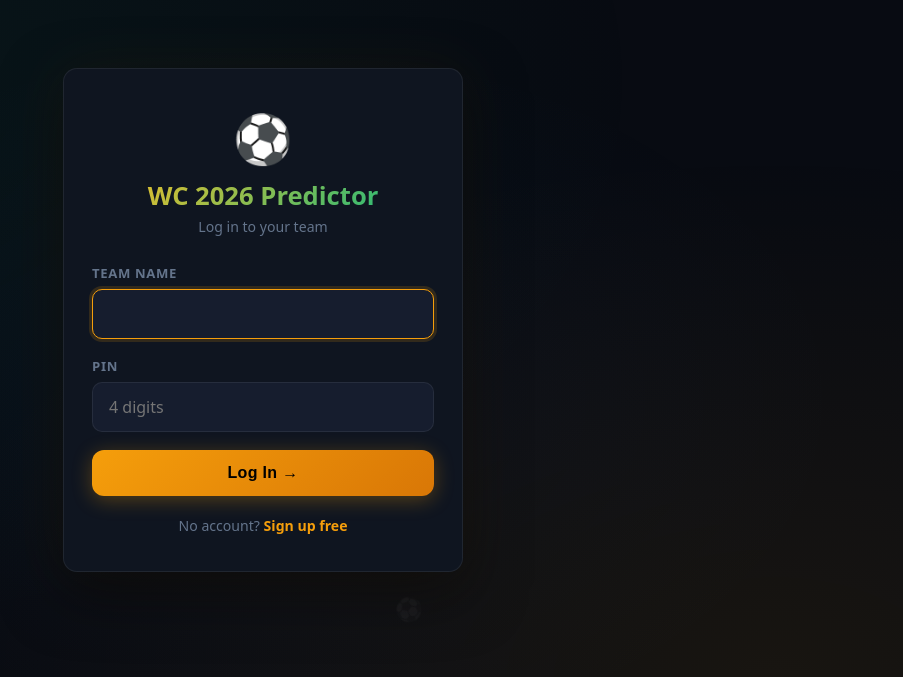
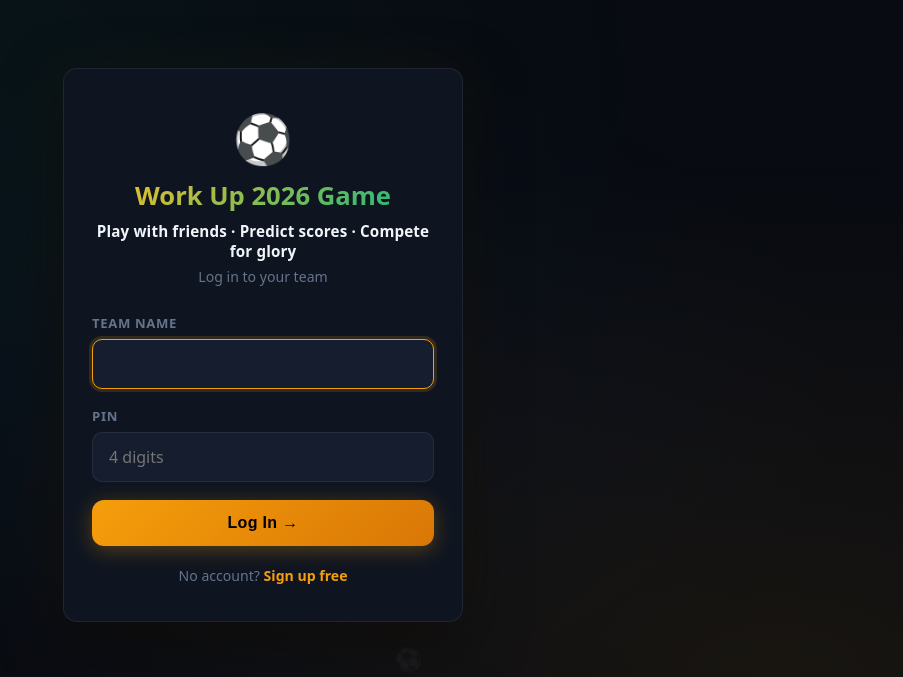
Before and after one commit to matteotassotiete/Worldcup-game, a Flask app: page /login in a window 1280 px wide. Shown: the top 677 px of the page, without its empty margins (377-1280 px from the left). Run offline with Flask 3, Linux system fonts and the light colour scheme.

Commit message:
Rename to Work Up World Cup Game; add tagline on login screen
Co-Authored-By: Claude Sonnet 4.6 <noreply@anthropic.com>

```diff
--- a/static/css/main.css
+++ b/static/css/main.css
@@ -241,6 +241,14 @@ h3 { font-size: 1rem; font-weight: 700; margin-bottom: 14px; color: var(--text);
   background-clip: text;
 }
 .auth-hero p { color: var(--muted); font-size: 0.88rem; margin-top: 4px; }
+.auth-tagline {
+  font-size: 0.95rem !important;
+  color: var(--text) !important;
+  font-weight: 600;
+  margin-top: 8px !important;
+  letter-spacing: .01em;
+}
+.auth-sub { margin-top: 6px !important; }
 .auth-switch { text-align: center; margin-top: 20px; font-size: 0.88rem; color: var(--muted); }
 .auth-switch a { color: var(--gold); text-decoration: none; font-weight: 600; }
 
--- a/templates/base.html
+++ b/templates/base.html
@@ -3,13 +3,13 @@
 <head>
 <meta charset="UTF-8">
 <meta name="viewport" content="width=device-width, initial-scale=1.0">
-<title>{% block title %}WC 2026 Predictor{% endblock %}</title>
+<title>{% block title %}Work Up World Cup Game{% endblock %}</title>
 <link rel="stylesheet" href="{{ url_for('static', filename='css/main.css') }}">
 </head>
 <body>
 {% if session.user_id %}
 <nav>
-  <a href="{{ url_for('predict') }}" class="nav-brand">⚽ <span>WC 2026</span></a>
+  <a href="{{ url_for('predict') }}" class="nav-brand">⚽ <span>Work Up WC</span></a>
   <div class="nav-links">
     <a href="{{ url_for('predict') }}" {% if request.endpoint=='predict' %}class="active"{% endif %}>Predict</a>
     <a href="{{ url_for('leaderboard') }}" {% if request.endpoint=='leaderboard' %}class="active"{% endif %}>Standings</a>
--- a/templates/login.html
+++ b/templates/login.html
@@ -1,11 +1,12 @@
 {% extends "base.html" %}
-{% block title %}Login — WC 2026{% endblock %}
+{% block title %}Login — Work Up World Cup Game{% endblock %}
 {% block content %}
 <div class="auth-card">
   <div class="auth-hero">
     <span class="ball">⚽</span>
-    <h1>WC 2026 Predictor</h1>
-    <p>Log in to your team</p>
+    <h1>Work Up 2026 Game</h1>
+    <p class="auth-tagline">Play with friends · Predict scores · Compete for glory</p>
+    <p class="auth-sub">Log in to your team</p>
   </div>
   <form method="post">
     <label>Team Name
--- a/templates/signup.html
+++ b/templates/signup.html
@@ -1,5 +1,5 @@
 {% extends "base.html" %}
-{% block title %}Sign Up — WC 2026{% endblock %}
+{% block title %}Sign Up — Work Up World Cup Game{% endblock %}
 {% block content %}
 <div class="auth-card">
   <div class="auth-hero">
```
